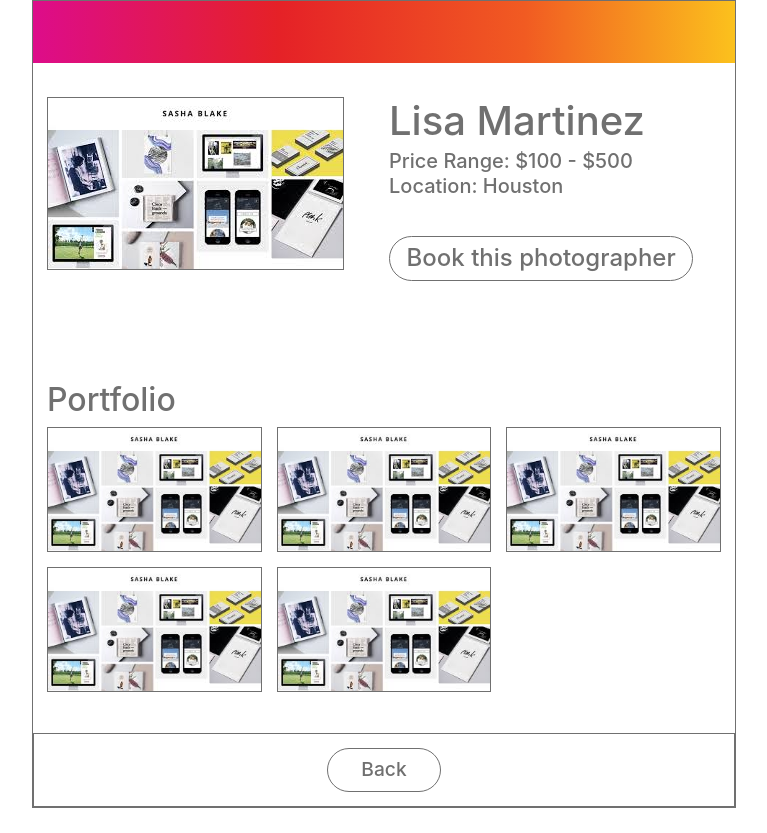
After one commit to Yetunde79/phpform, a PHP site: page /resources/scripts/profile.php in a window 1280 px wide. The commit adds this page. Shown: the whole page, without its empty margins (256-1023 px from the left). Run offline with PHP 8.4, Linux system fonts and the light colour scheme.

Commit message:
added profile page

```diff
--- /dev/null
+++ b/resources/css/profile.css
@@ -0,0 +1,88 @@
+#color_top{
+    position: relative;
+    top: 0;
+    width: 100%;
+    border-top: 62px solid transparent;
+    border-image: linear-gradient(120deg, #DD0C8B, #E52127, #F15B22, #FDD31C);
+    border-image-slice: 1;
+
+}
+
+.box{
+    width:55%;
+    margin-right:auto;
+    margin-left:auto;
+    border: 1px solid#707070;
+    color: #707070;
+}
+
+#box_container{
+    padding-left: 2%;
+    padding-right: 2%;
+}
+
+#info{
+    display: grid;
+    grid-template-columns: 1fr 1fr;
+    grid-gap: 10px;
+    padding-top: 5%;
+}
+
+h5{
+    line-height: 17px;
+}
+
+#book{
+    margin-top: 10%;
+    border-radius: 25px;
+    font-size: 1.5em;
+    padding-left: 5%;
+    padding-right: 5%;
+    padding-top: 1%;
+    padding-bottom: 1%;
+    color: #707070;
+    font-weight: 500;
+    background: transparent;
+    border: 1px solid #707070;
+}
+
+#portfolio_container{
+  /* padding-top: 10%; */
+  position: relative;
+  top: 100px;
+}
+
+.portfolio{
+    display: grid;
+    grid-template-columns: 1fr 1fr 1fr;
+    grid-template-rows: 1fr 1fr 1fr;
+    grid-gap: 15px;
+  }
+
+img{
+    max-width: 100%;
+    height: auto;
+    width: auto\9;
+    border: 1px solid#707070;
+}
+
+#back_container{
+    border: 1px solid#707070;
+    text-align: center;
+    height: auto;
+    padding: 2%;
+    /* position: fixed; */
+}
+
+#back{
+    border-radius: 25px;
+    border: 1px solid#707070;
+    font-size: 1.2em;
+    padding-left: 5%;
+    padding-right: 5%;
+    padding-top: 1%;
+    padding-bottom: 1%;
+    font-weight: 500;
+    color: #707070;
+    background: transparent;
+}
--- /dev/null
+++ b/resources/scripts/profile.php
@@ -0,0 +1,54 @@
+<html lang="en">
+
+<head>
+    <meta charset="utf-8">
+    <meta name="viewport" content="width=device-width, initial-scale=1, shrink-to-fit=no">
+    <meta name="description" content="">
+    <meta name="author" content="Shoot Technologies">
+
+    <title>Profile</title>
+    <link rel="stylesheet" href="https://stackpath.bootstrapcdn.com/bootstrap/4.1.2/css/bootstrap.min.css" integrity="sha384-Smlep5jCw/wG7hdkwQ/Z5nLIefveQRIY9nfy6xoR1uRYBtpZgI6339F5dgvm/e9B"
+        crossorigin="anonymous">
+    <link rel="stylesheet" href="/resources/css/profile.css">
+
+</head>
+
+<body>
+
+    <div class="box">
+        <div id="color_top"></div>
+
+        <div id="box_container">
+            <div id="info">
+                <div id="profile_picture">
+                    <img src="/resources/img/pic.jpg">
+                </div>
+
+                <div id="profile_info">
+                    <h1>Lisa Martinez</h1>
+                    <h5>Price Range: $100 - $500</h5>
+                    <h5>Location: Houston</h5>
+                    <button id="book">Book this photographer</button>
+                </div>
+            </div>
+
+            <div id="portfolio_container">
+                <h2>Portfolio</h2>
+
+                <div class="portfolio">
+                    <div><img src="/resources/img/pic.jpg"></div>
+                    <div><img src="/resources/img/pic.jpg"></div>
+                    <div><img src="/resources/img/pic.jpg"></div>
+                    <div><img src="/resources/img/pic.jpg"></div>
+                    <div><img src="/resources/img/pic.jpg"></div>
+                </div>
+            </div>
+        </div>
+
+        <div id="back_container">
+            <button id="back">Back</button>
+        </div>
+
+    </div>
+
+</body>
```
Also changed, not shown: index.php (+1 -16 lines), resources/css/form.css (renamed from form.css, +0 -14 lines), portfolio.jpg (deleted), resources/img/pic.jpg (renamed from pic.jpg).
